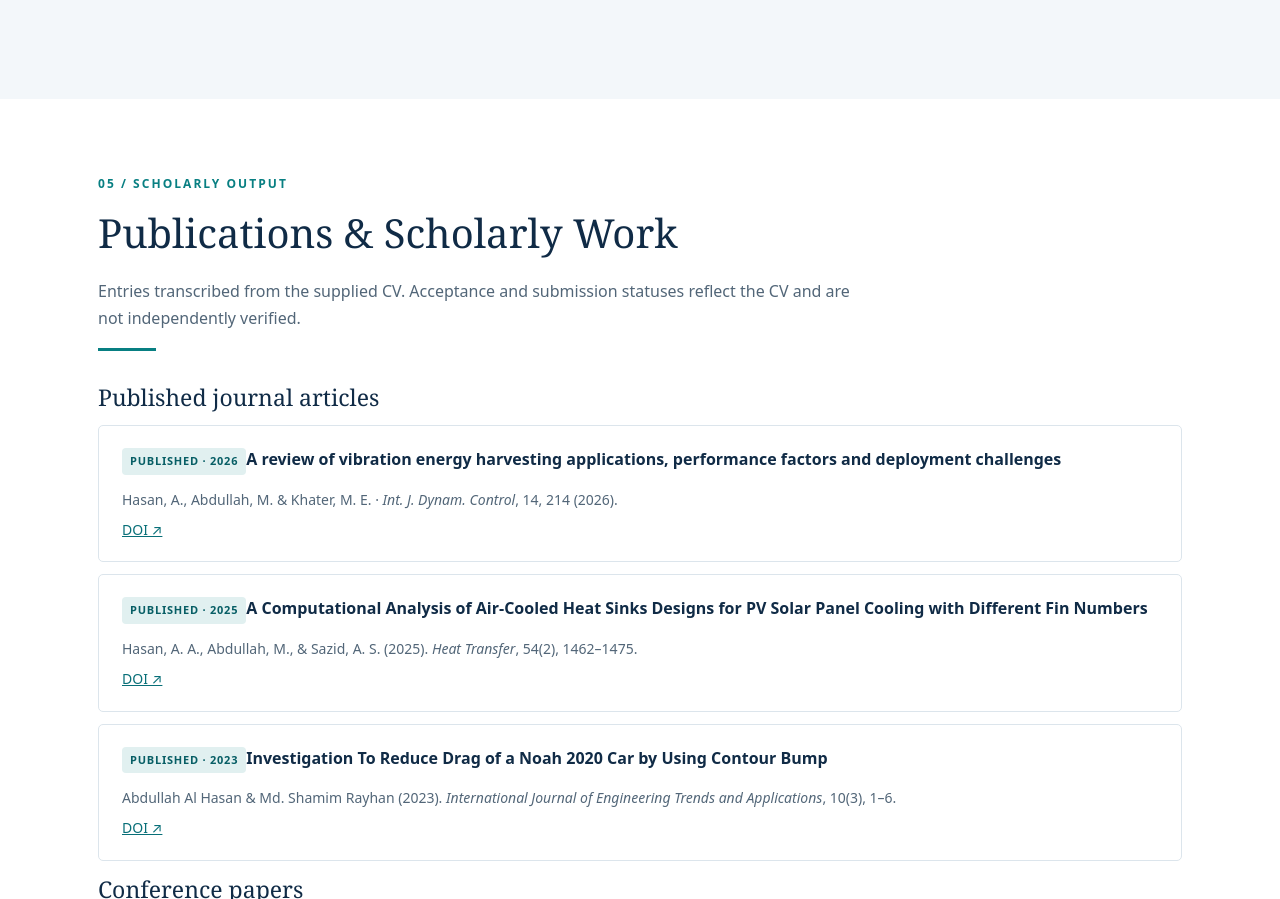
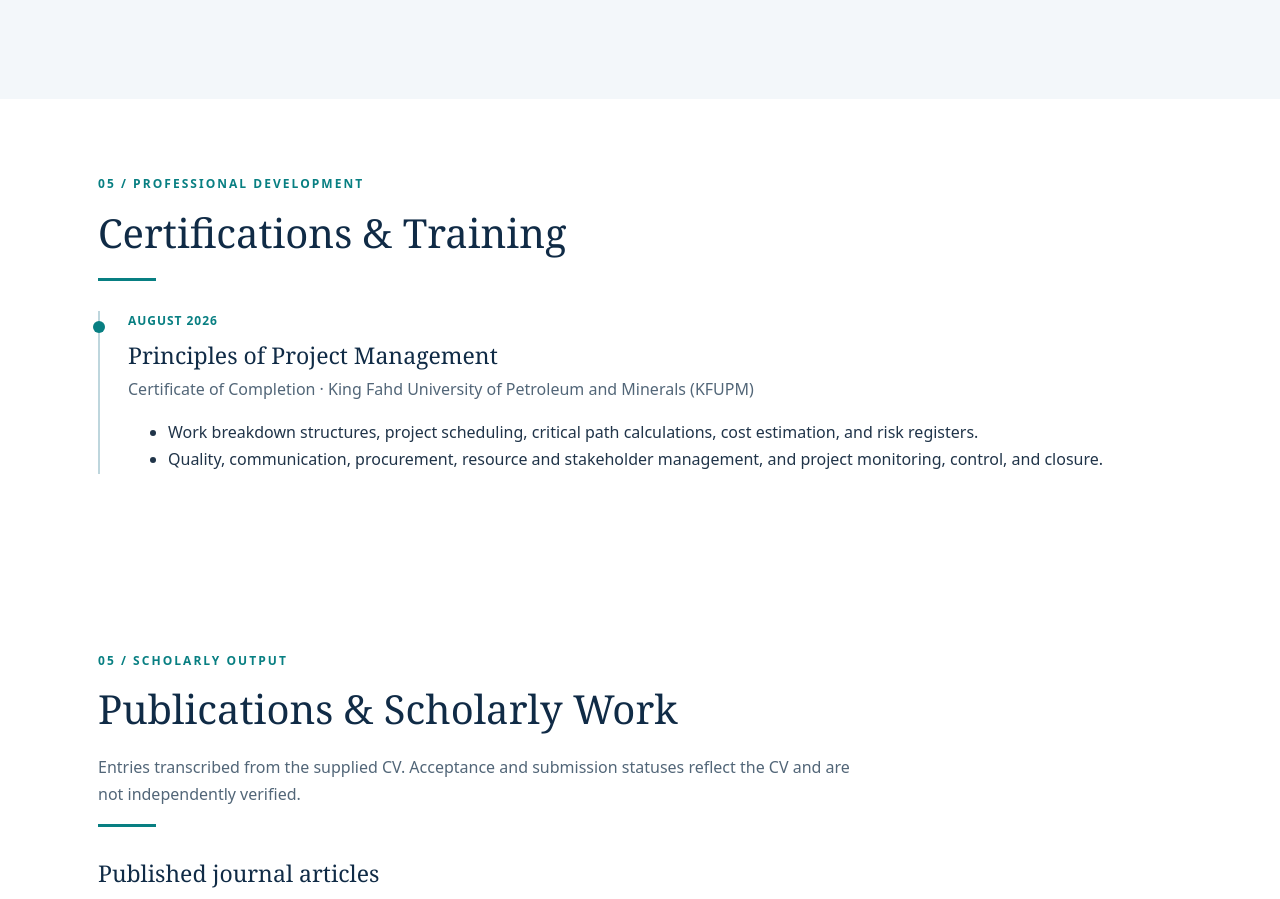
Before and after one commit to alhasankanon43/alhasankanon43.github.io, a plain HTML site: page index.html in a window 1280 px wide. Shown: the part 3529-4428 px from the top of the page. Drawn offline with Linux system fonts and the light colour scheme.

Commit message:
Update index.html

```diff
--- a/index.html
+++ b/index.html
@@ -7,7 +7,40 @@
   and the remaining 117.5 credits at City
   University as part of the same bachelor's degree.
 </p>
-</div></div></div></section><section class="section" id="publications"><div class="wrap"><div class="eyebrow">05 / Scholarly output</div><h2>Publications &amp; Scholarly Work</h2><p class="section-intro">Entries transcribed from the supplied CV. Acceptance and submission statuses reflect the CV and are not independently verified.</p><div class="rule"></div><h3>Published journal articles</h3>
+</div></div></div></section>
+<section class="section" id="certifications">
+  <div class="wrap">
+    <div class="eyebrow">05 / Professional development</div>
+    <h2>Certifications &amp; Training</h2>
+    <div class="rule"></div>
+
+    <div class="timeline">
+      <div class="entry">
+        <div class="meta">August 2026</div>
+        <h3>Principles of Project Management</h3>
+        <p>
+          Certificate of Completion ·
+          King Fahd University of Petroleum
+          and Minerals (KFUPM)
+        </p>
+        <ul>
+          <li>
+            Work breakdown structures, project
+            scheduling, critical path calculations,
+            cost estimation, and risk registers.
+          </li>
+          <li>
+            Quality, communication, procurement,
+            resource and stakeholder management,
+            and project monitoring, control,
+            and closure.
+          </li>
+        </ul>
+      </div>
+    </div>
+  </div>
+</section>
+<section class="section" id="publications"><div class="wrap"><div class="eyebrow">05 / Scholarly output</div><h2>Publications &amp; Scholarly Work</h2><p class="section-intro">Entries transcribed from the supplied CV. Acceptance and submission statuses reflect the CV and are not independently verified.</p><div class="rule"></div><h3>Published journal articles</h3>
 <div class="pub"><span class="pill">Published · 2026</span><strong>A review of vibration energy harvesting applications, performance factors and deployment challenges</strong><p>Hasan, A., Abdullah, M. &amp; Khater, M. E. · <em>Int. J. Dynam. Control</em>, 14, 214 (2026).</p><p><a href="https://doi.org/10.1007/s40435-026-02174-2" rel="noopener noreferrer" target="_blank">DOI ↗</a></p></div>
 <div class="pub"><span class="pill">Published · 2025</span><strong>A Computational Analysis of Air-Cooled Heat Sinks Designs for PV Solar Panel Cooling with Different Fin Numbers</strong><p>Hasan, A. A., Abdullah, M., &amp; Sazid, A. S. (2025). <em>Heat Transfer</em>, 54(2), 1462–1475.</p><p><a href="https://doi.org/10.1002/htj.23236" rel="noopener noreferrer" target="_blank">DOI ↗</a></p></div>
 <div class="pub"><span class="pill">Published · 2023</span><strong>Investigation To Reduce Drag of a Noah 2020 Car by Using Contour Bump</strong><p>Abdullah Al Hasan &amp; Md. Shamim Rayhan (2023). <em>International Journal of Engineering Trends and Applications</em>, 10(3), 1–6.</p><p><a href="https://doi.org/10.5281/zenodo.8179415" rel="noopener noreferrer" target="_blank">DOI ↗</a></p></div>
```
